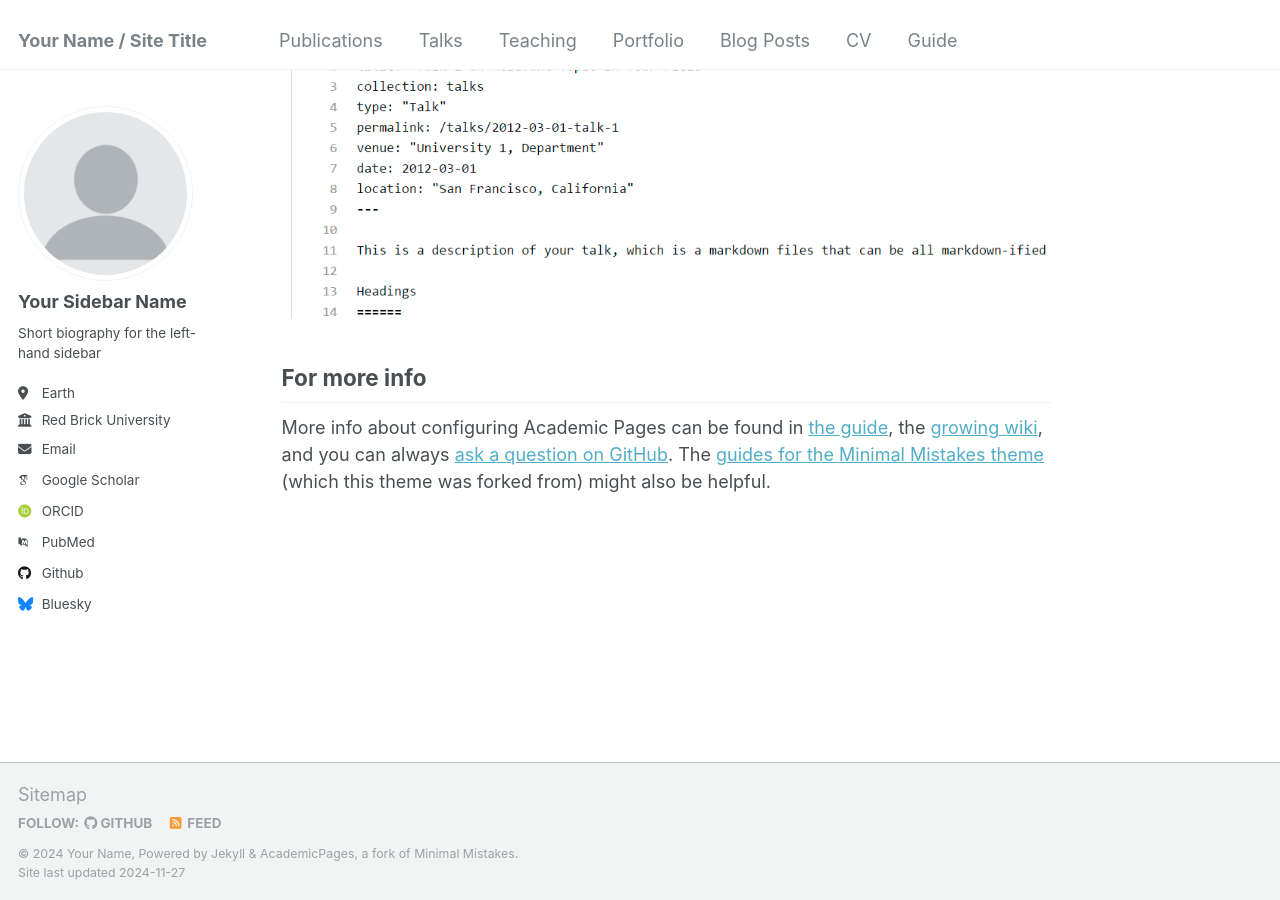
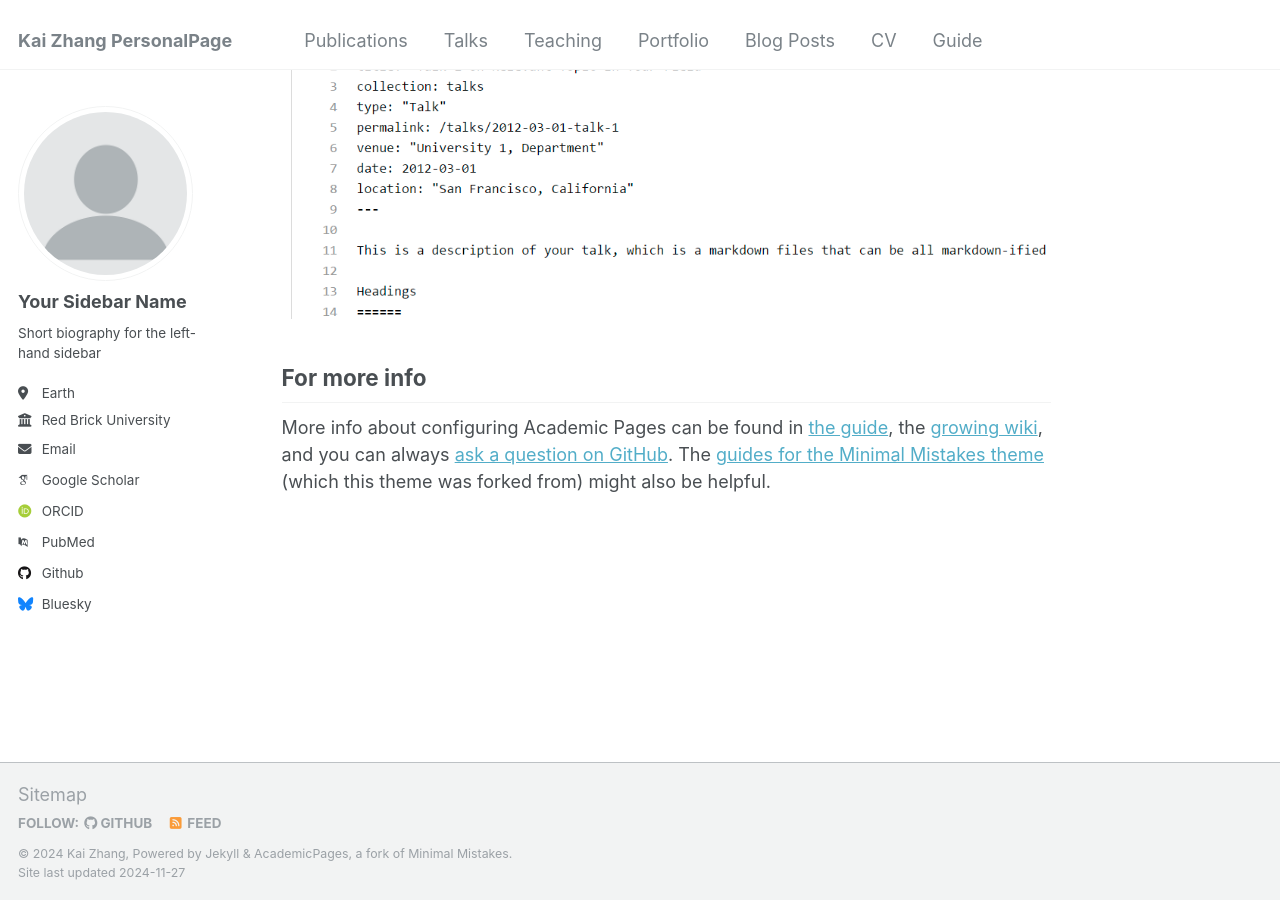
Before and after one commit to kaizhang1015/kaizhang1015.github.io, a Jekyll site: the page built from _pages/about.md, in a window 1280 px wide and 900 px high, scrolled down 2643 px. Built offline with Jekyll 4.4.1, drawn with Linux system fonts in a browser that asks for light colours; some web fonts are replaced.

Commit message:
Update _config.yml

```diff
--- a/_config.yml
+++ b/_config.yml
@@ -8,13 +8,13 @@
 
 # Basic Site Settings
 locale                   : "en-US"
-title                    : "Your Name / Site Title"
+title                    : "Kai Zhang PersonalPage"
 title_separator          : "-"
-name                     : &name "Your Name"
-description              : &description "personal description"
-url                      : https://academicpages.github.io # the base hostname & protocol for your site e.g. "https://[your GitHub username].github.io"
+name                     : &name "Kai Zhang"
+description              : &description ""
+url                      : https://kaizhang1015.github.io # the base hostname & protocol for your site e.g. "https://[your GitHub username].github.io"
 baseurl                  : "" # the subpath of your site, e.g. "/blog"
-repository               : "academicpages/academicpages.github.io"
+repository               : "kaizhang1015/kaizhang1015.github.io"
 
 # Site Author - The following control what appear as part of the author content on the side bar.
 #               If a field is blank the icon and link will not appear, otherwise it will be shown.
```
